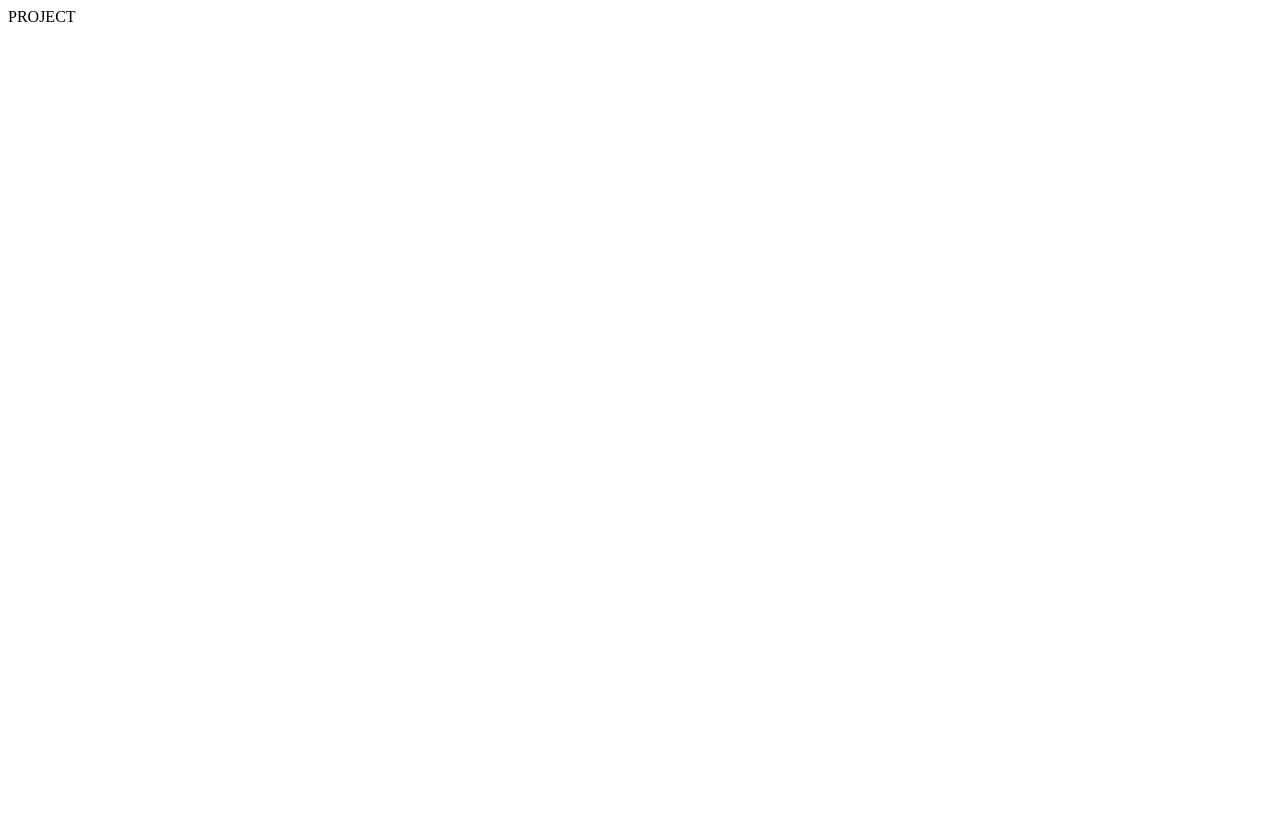
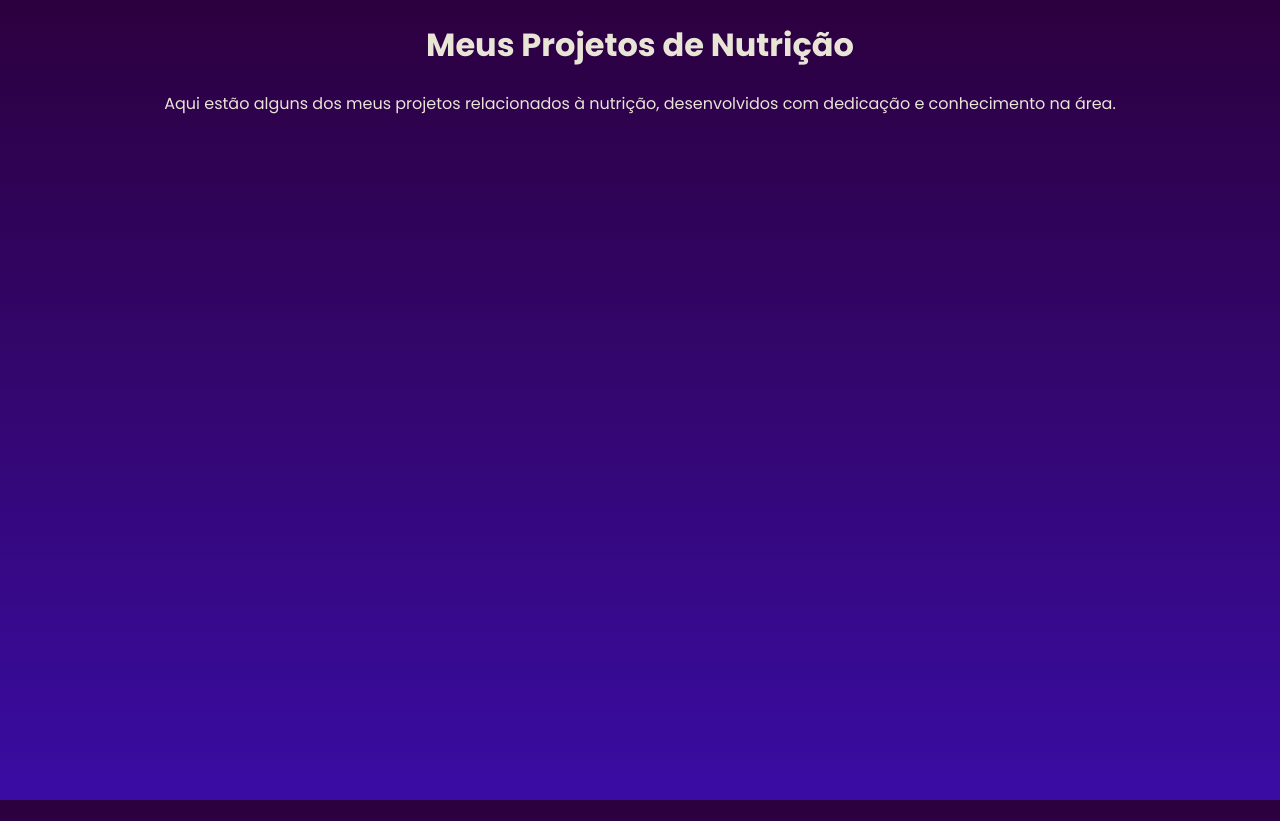
Before and after one commit to VictorZampella/Projeto_Integrador, a plain HTML site: page project.html in a window 1280 px wide. Before the commit the page ends 800 px from the top, so only its background shows below. Drawn offline with Linux system fonts and the light colour scheme.

Commit message:
Atualizado

```diff
--- /dev/null
+++ b/project.css
@@ -0,0 +1,12 @@
+body {
+    height: 100%;
+    min-height: 100vh;
+    margin: 0;
+    padding: 0;
+    color: #e8e4d6;
+    background: linear-gradient(to bottom, #2c003e, #3a0ca3);
+    background-repeat: no-repeat;
+    background-attachment: fixed; /* Mantém o gradiente fixo */
+    font-family: 'Poppins', sans-serif;
+    text-align: center;
+}
--- a/project.html
+++ b/project.html
@@ -1 +1,18 @@
-PROJECT
+<!DOCTYPE html>
+<html lang="en">
+<head>
+    <link href="https://fonts.googleapis.com/css2?family=Poppins:wght@300;400;500;600;700&display=swap" rel="stylesheet">
+    <meta charset="UTF-8">
+    <meta name="viewport" content="width=device-width, initial-scale=1.0">
+    <title>Meus Projetos</title>
+    <link rel="stylesheet" href="project.css">
+</head>
+<body>
+
+    <header>
+        <h1>Meus Projetos de Nutrição</h1>
+        <p>Aqui estão alguns dos meus projetos relacionados à nutrição, desenvolvidos com dedicação e conhecimento na área.</p>
+    </header>
+
+</body>
+</html>
```
Also changed, not shown: index.css (+9 -9 lines).
